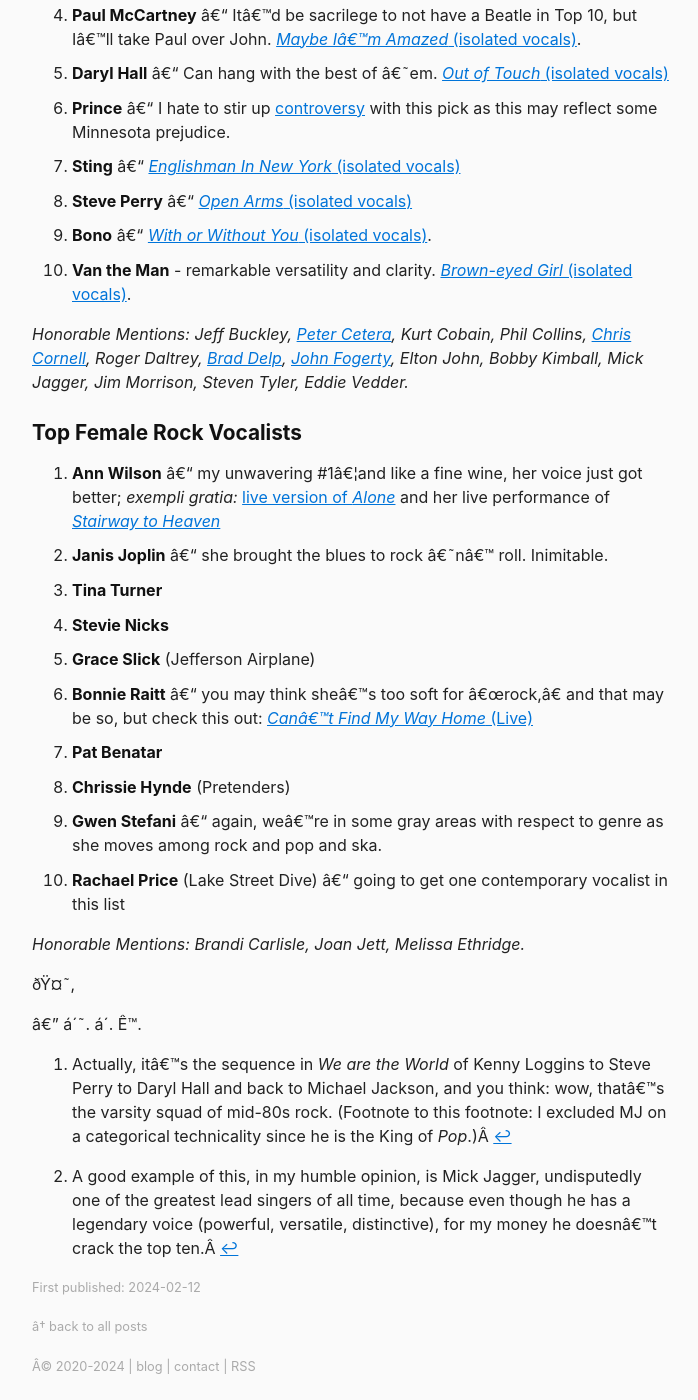
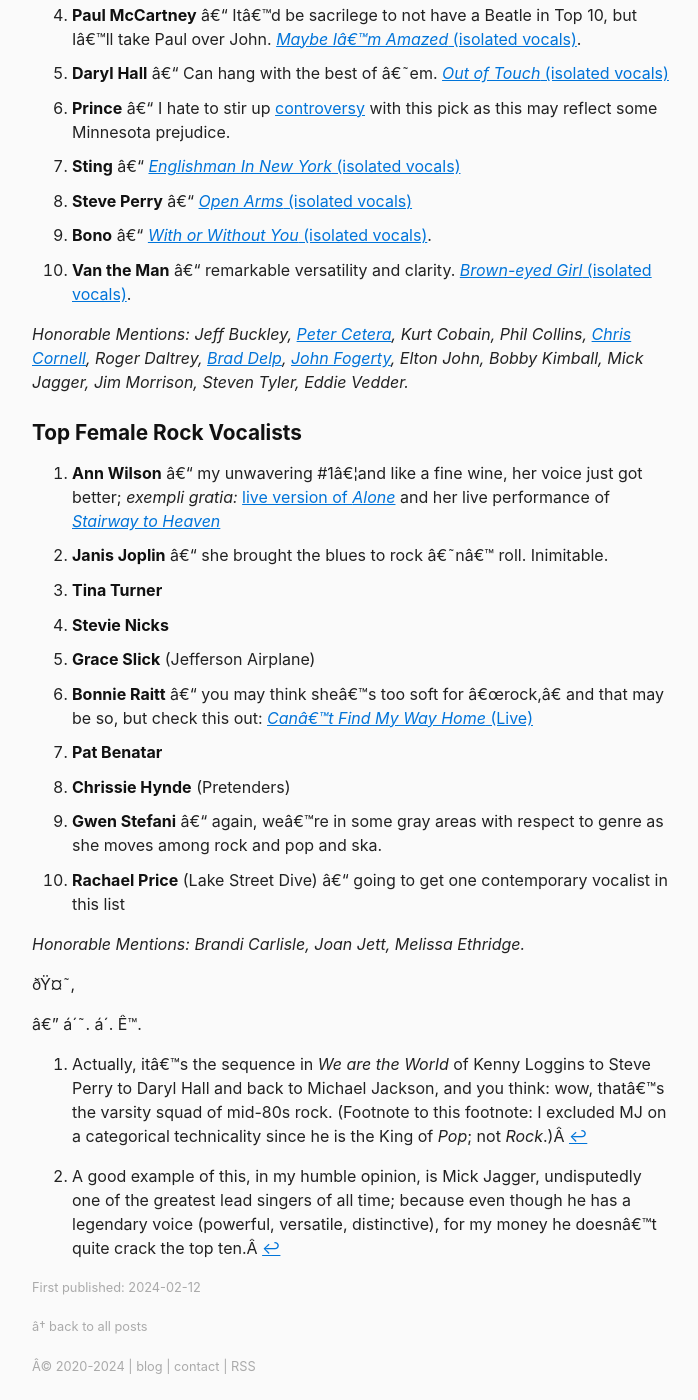
Before and after one commit to berensp/berensp.github.io, a Jekyll site: the page built from _posts/2024-02-11-top-vocalists.md, in a window 1280 px wide and 1400 px high, scrolled down 671 px. Shown: the whole window, without its empty margins (288-986 px from the left). Built offline with Jekyll 4.4.1, drawn with Linux system fonts in a browser that asks for light colours; a script that is not in the unit is left out; some of the changed text lies outside the part shown.

Commit message:
Update 2024-02-11-top-vocalists.md

```diff
--- a/_posts/2024-02-11-top-vocalists.md
+++ b/_posts/2024-02-11-top-vocalists.md
@@ -4,13 +4,13 @@
 date: 2024-02-12
 author:	Paul Berens
 ---
-I should be writing on something a bit more sophisticated or of greater social import, but a) it's been forever since I've put finger-to-keyboard with respect to this blog and b) we just saw [*The Greatest Night in Pop*](https://www.youtube.com/watch?v=MD3oU1gowu4), which was a lot of fun, but got me thinking—with all of those superstars coming together in one place on one night[^1]—about that essential question I ruminate on from time to time (especially as a former college a cappella nerd), and that is: *who are the greatest rock 'n' roll vocalists of all time?* (Rock because this becomes infinitely harder as you broaden the scope into, say, R&B.)
+I should be writing on something a bit more sophisticated or of greater social import, but a) it's been forever since I've put finger-to-keyboard with respect to this blog and b) we just saw [*The Greatest Night in Pop*](https://www.youtube.com/watch?v=MD3oU1gowu4), which was a lot of fun, but got me thinking—with all of those rockstars coming together in one place on one night[^1]—about that essential question I ruminate on from time to time (especially as a former college a cappella nerd), and that is: *who are the greatest rock 'n' roll vocalists of all time?* (Rock because this becomes infinitely harder as you broaden the scope into, say, R&B.)
 
-[^1]: Actually, it's the sequence in *We are the World* of Kenny Loggins to Steve Perry to Daryl Hall and back to Michael Jackson, and you think: wow, that's the varsity squad of mid-80s rock. (Footnote to this footnote: I excluded MJ on a categorical technicality since he is the King of *Pop*.)
+[^1]: Actually, it's the sequence in *We are the World* of Kenny Loggins to Steve Perry to Daryl Hall and back to Michael Jackson, and you think: wow, that's the varsity squad of mid-80s rock. (Footnote to this footnote: I excluded MJ on a categorical technicality since he is the King of *Pop*; not *Rock*.)
 
 There are frontmen and frontwomen who have great style and showmanship but not necessarily top vocal prowess[^2], which is what I'm trying to get at. (In some cases isolated vocal tracks help tease this out.) Okay, the definitive lists (which I reserve the right to readjust and edit on a whim):
 
-[^2]: A good example of this, in my humble opinion, is Mick Jagger, undisputedly one of the greatest lead singers of all time, because even though he has a legendary voice (powerful, versatile, distinctive), for my money he doesn't crack the top ten.
+[^2]: A good example of this, in my humble opinion, is Mick Jagger, undisputedly one of the greatest lead singers of all time; because even though he has a legendary voice (powerful, versatile, distinctive), for my money he doesn't quite crack the top ten.
 
 ## Top Male Rock Vocalists
 1. **Freddie Mercury** – Decidedly #1 with his [full four-octave vocal range](https://music.youtube.com/watch?v=KHYjIIJ14MI&feature=share) and [atypical vocal fingerprint](https://www.npr.org/2016/04/25/475611808/why-freddie-mercurys-voice-was-so-great-as-explained-by-science).
@@ -22,7 +22,7 @@
 7. **Sting** – [*Englishman In New York* (isolated vocals)](https://music.youtube.com/watch?v=NnMlmREHTFQ&feature=share)
 8. **Steve Perry** – [*Open Arms* (isolated vocals)](https://music.youtube.com/watch?v=OVTnzvJ4en4&si=TLLy4bKSSQBCvOoB)
 9. **Bono** – [*With or Without You* (isolated vocals)](https://music.youtube.com/watch?v=OWtVX2gbi4g&si=fdkBQ0X8UTXcbu1a).
-10. **Van the Man** - remarkable versatility and clarity. [*Brown-eyed Girl* (isolated vocals)](https://music.youtube.com/watch?v=pTcMgBsXHPc&si=vAOtAb-iL_A9ljI2).
+10. **Van the Man** – remarkable versatility and clarity. [*Brown-eyed Girl* (isolated vocals)](https://music.youtube.com/watch?v=pTcMgBsXHPc&si=vAOtAb-iL_A9ljI2).
 
 *Honorable Mentions: Jeff Buckley, [Peter Cetera](https://music.youtube.com/watch?v=auYCscvUVyo&feature=share), Kurt Cobain, Phil Collins, [Chris Cornell](https://music.youtube.com/watch?v=TOqG_tCupeA&feature=share), Roger Daltrey, [Brad Delp](https://music.youtube.com/watch?v=bZ_0_CWFk4c&feature=share), [John Fogerty](https://music.youtube.com/watch?v=peggPraZfxk&feature=share), Elton John, Bobby Kimball, Mick Jagger, Jim Morrison, Steven Tyler, Eddie Vedder.*
 
```
